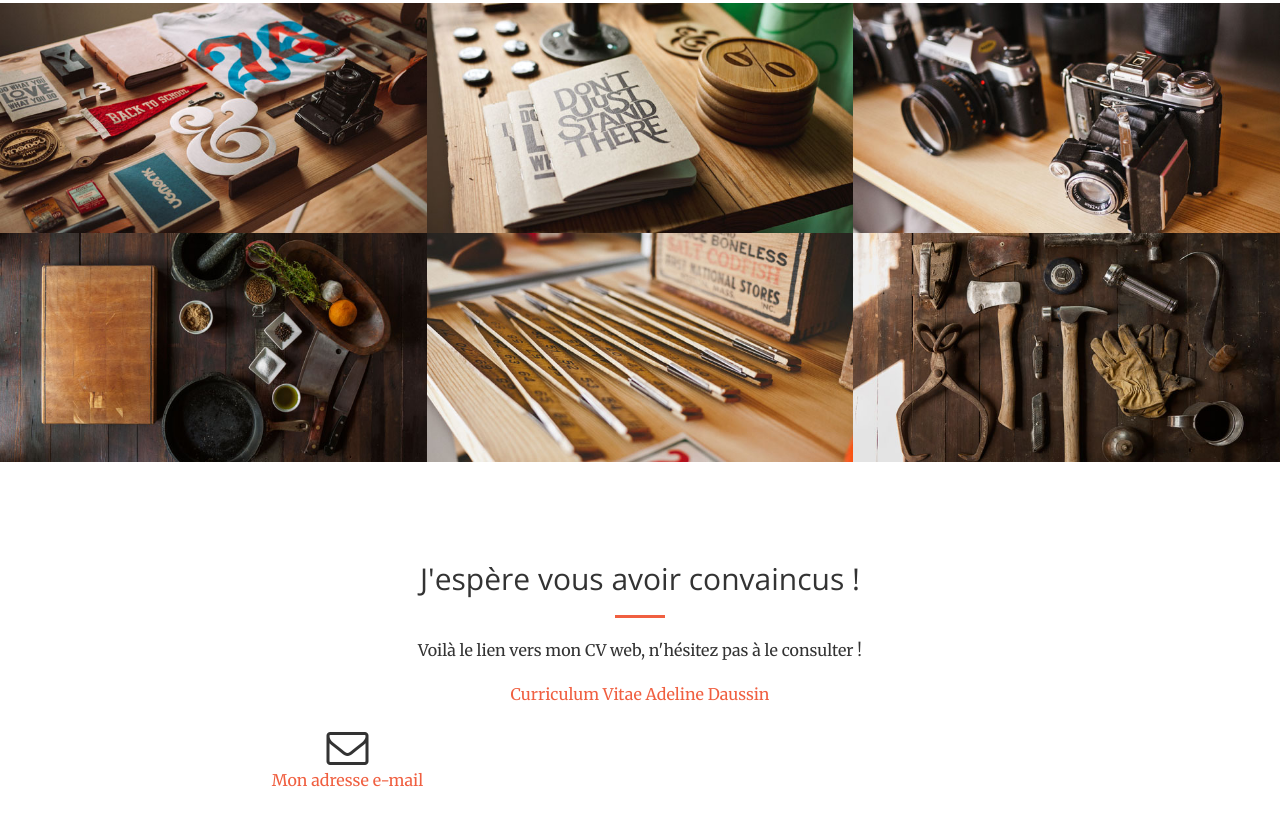
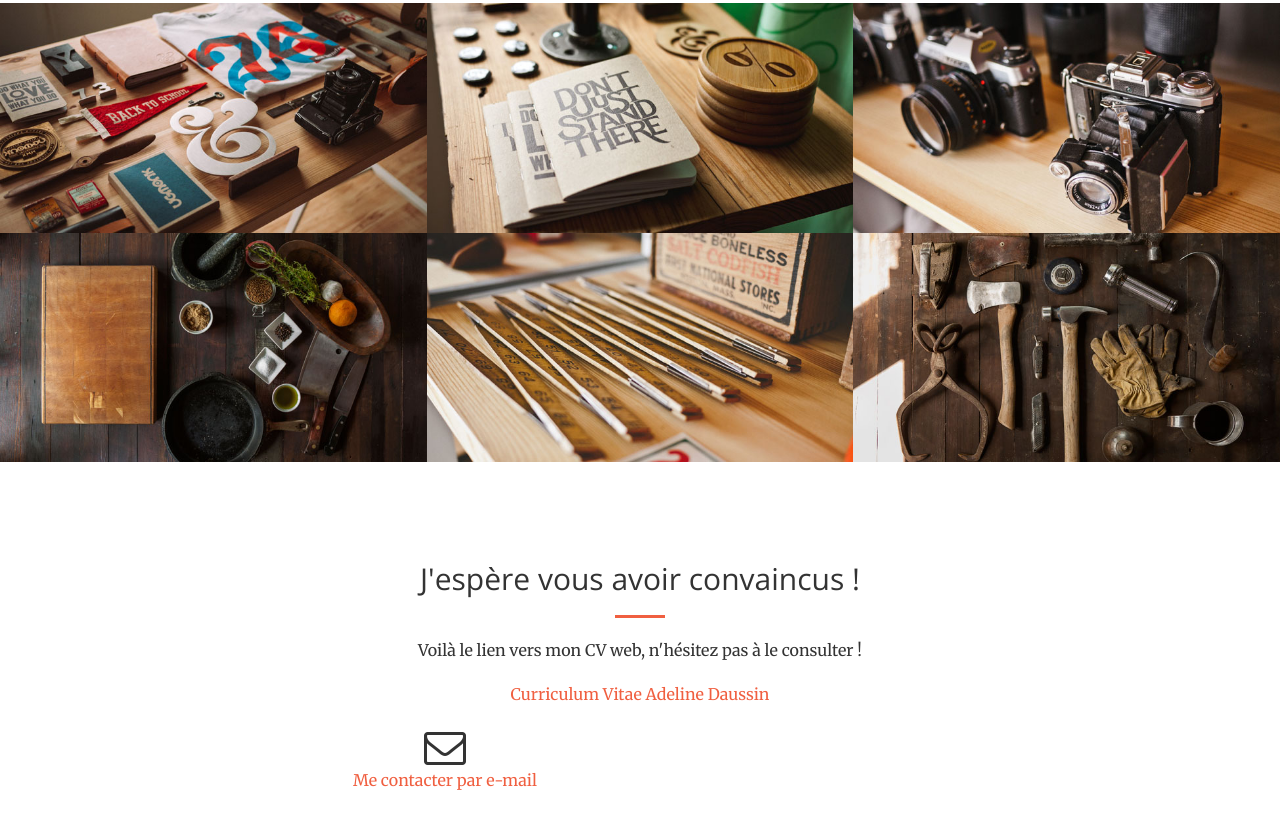
Before and after one commit to A2EM/A2portfolioIDEA, a website: page index.html in a window 1280 px wide. Shown: the part 2159-2987 px from the top of the page. Drawn offline with nearby package versions, Linux system fonts and the light colour scheme.

Commit message:
Update index.html

```diff
--- a/index.html
+++ b/index.html
@@ -241,9 +241,9 @@
                     <p>Voilà le lien vers mon CV web, n'hésitez pas à le consulter ! </p>
                     <p><a href="https://a2em.github.io/A2EML/">Curriculum Vitae Adeline Daussin</a></p>
                 </div>
-                <div class="col-lg-6 text-center">
+                <div class="col-lg-8 text-center">
                     <i class="fa fa-envelope-o fa-3x sr-contact"></i>
-                    <p><a href="mailto:adeline.daussin@edu.emlyon.com">Mon adresse e-mail</a></p>
+                    <p><a href="mailto:adeline.daussin@edu.emlyon.com">Me contacter par e-mail</a></p>
                 </div>
             </div>
         </div>
```
